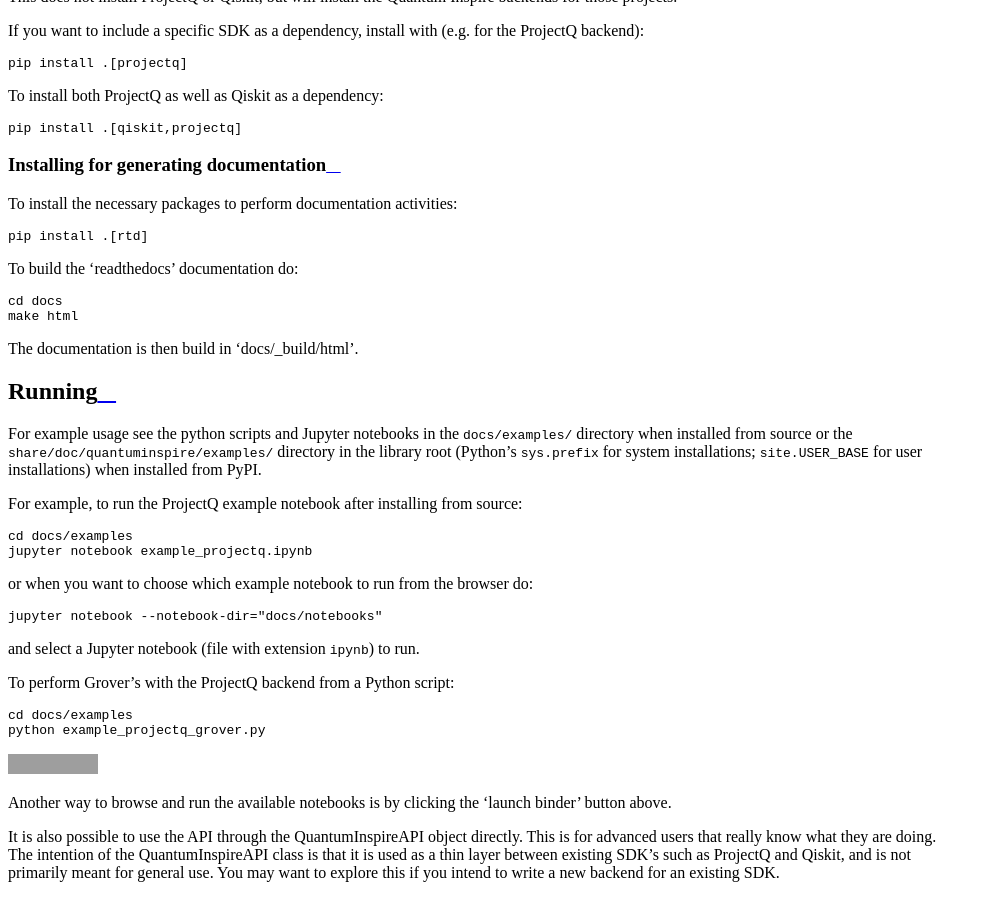
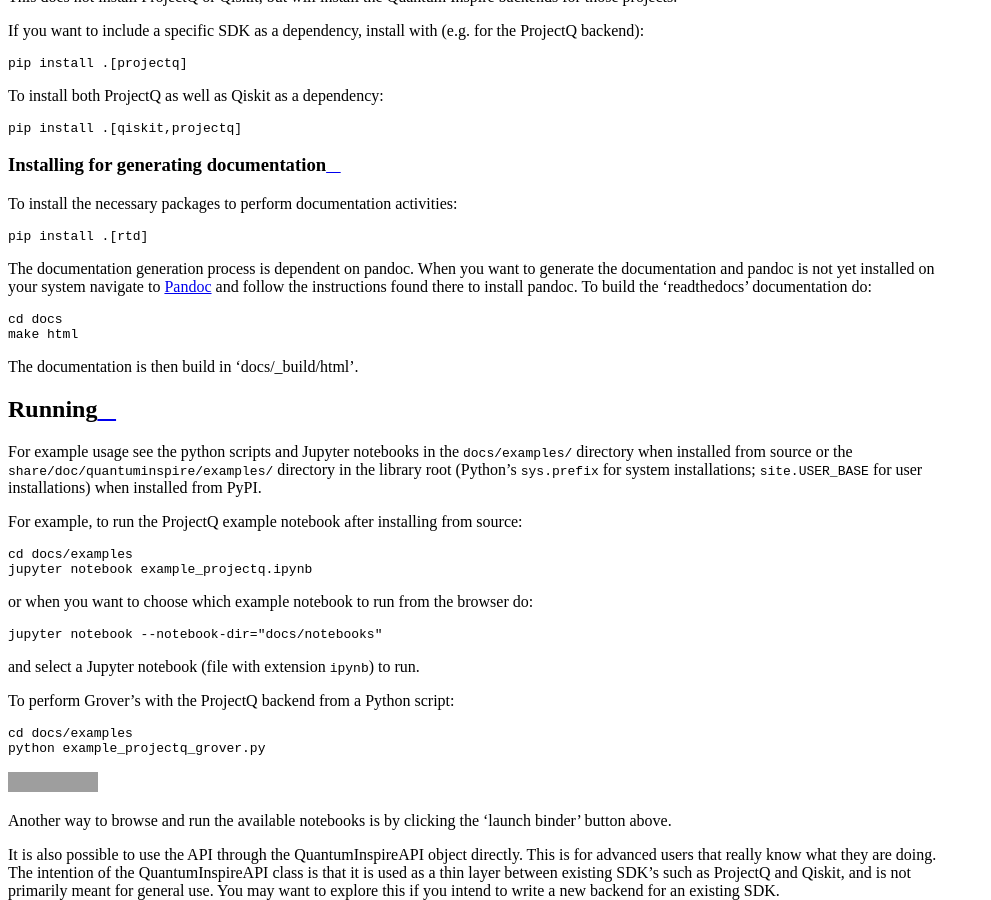
Before and after one commit to QuTech-Delft/quantuminspire, a Sphinx documentation site: the page built from docs/introduction.rst, in a window 1280 px wide and 900 px high, scrolled down 1167 px. Shown: the whole window, without its empty margins (0-991 px from the left). Built offline with Sphinx 7.4.7 and the Read the Docs theme 2.0.0, drawn with Linux system fonts in a browser that asks for light colours; comment, search, counter and statistics services are not loaded; grey boxes are pictures that could not be loaded.

Commit message:
Address comments, add pandoc as a prerequisite for building doc

```diff
--- a/docs/introduction.rst
+++ b/docs/introduction.rst
@@ -77,6 +77,9 @@
 
     pip install .[rtd]
 
+The documentation generation process is dependent on pandoc. When you want to generate the
+documentation and pandoc is not yet installed on your system navigate
+to `Pandoc <https://pandoc.org/installing.html>`__ and follow the instructions found there to install pandoc.
 To build the 'readthedocs' documentation do:
 
 .. code-block:: console
```
Also changed, not shown: README.md (+3 -0 lines).
